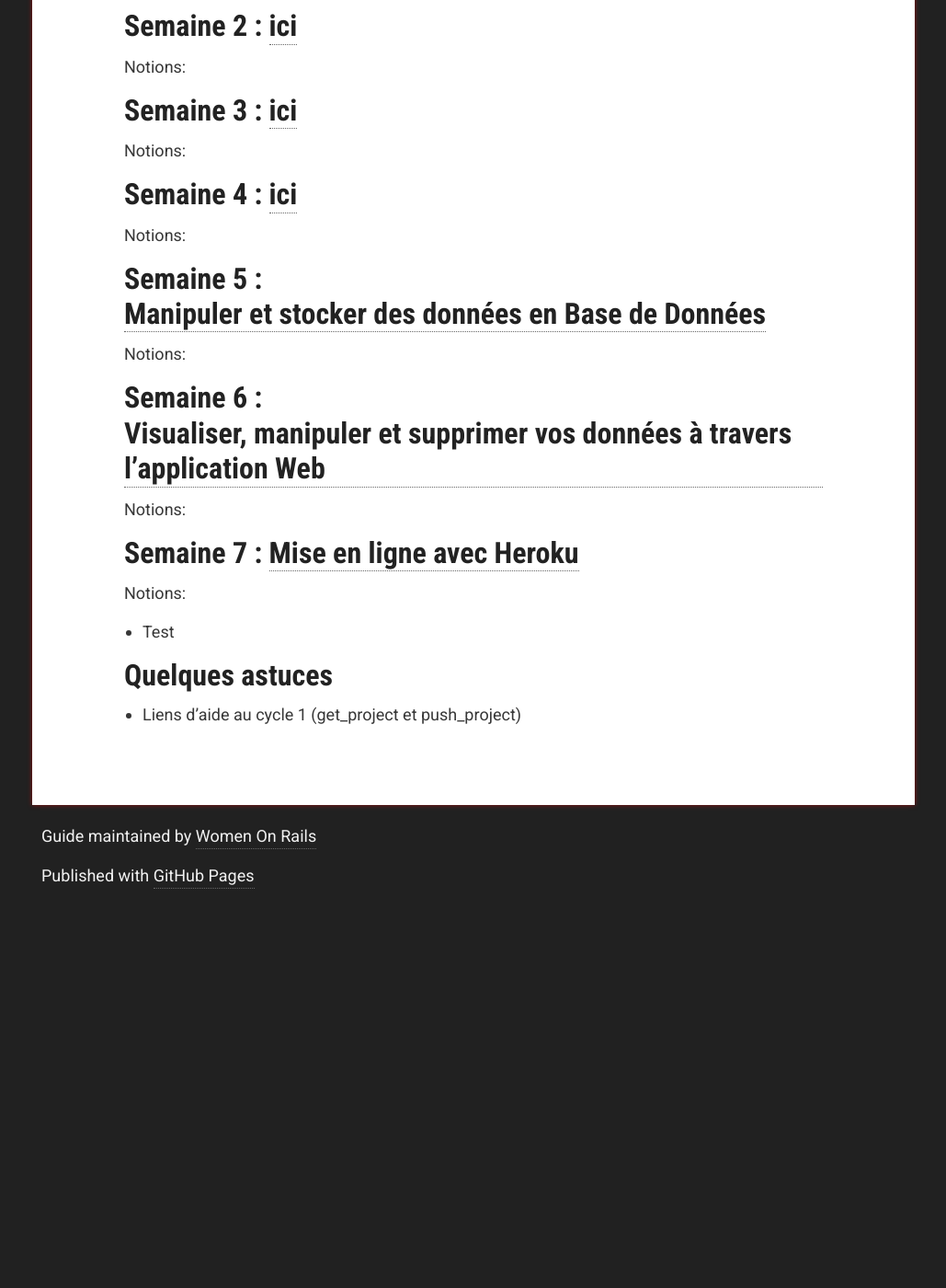
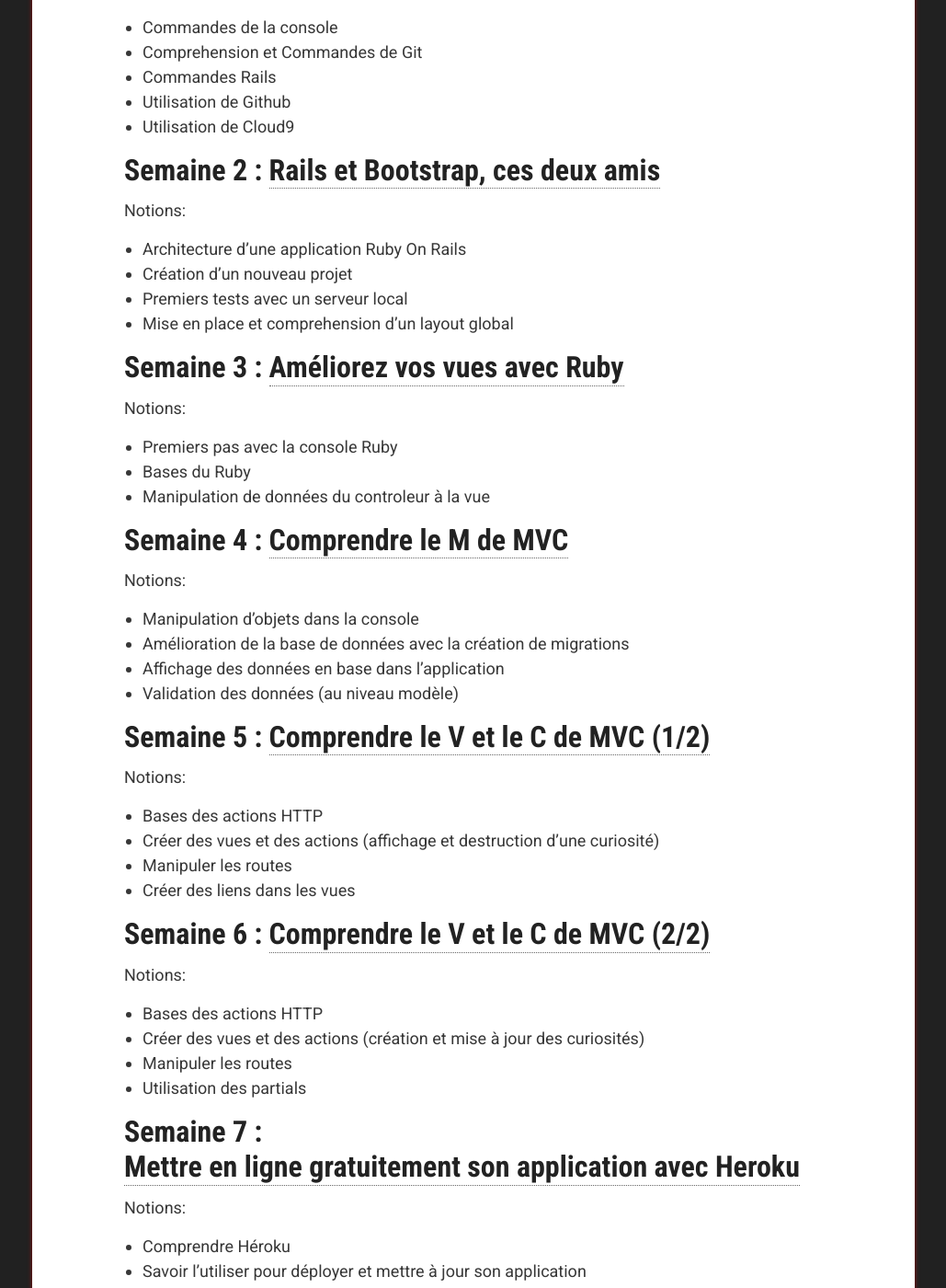
Before and after one commit to women-on-rails/guide, a Jekyll site: the page built from pages/cycles/cycle_1.md, in a window 1280 px wide and 1400 px high, scrolled down 442 px. Shown: the whole window at 92% size, without its empty margins (125-1154 px from the left). Built offline with Jekyll 4.4.1, drawn with Linux system fonts in a browser that asks for light colours; before the commit the page ends 1443 px from its top, so only the background shows below that; some of the changed text lies outside the part shown.

Commit message:
Update Cycle 1 page

```diff
--- a/pages/cycles/cycle_1.md
+++ b/pages/cycles/cycle_1.md
@@ -4,47 +4,67 @@ published: true
 permalink: /cycle_1
 ---
 
-[En construction]
-
 # Le cycle 1
 
 Le cycle 1 permet d'aborder l'architecture d'une application Ruby On Rails en construisant au fil des semaines un cabinet de curiosités.
 
-## Semaine 1 : [ici](https://github.com/women-on-rails/week-1)
+## Semaine 1 : [Comprendre le web / Premiers pas avec le terminal et Git](https://github.com/women-on-rails/week-1)
 
 Notions:
 
-## Semaine 2 : [ici](https://github.com/women-on-rails/week-2)
+* Commandes de la console
+* Comprehension et Commandes de Git
+* Commandes Rails
+* Utilisation de Github
+* Utilisation de Cloud9
+
+## Semaine 2 : [Rails et Bootstrap, ces deux amis](https://github.com/women-on-rails/week-2)
 
 Notions:
 
+* Architecture d'une application Ruby On Rails
+* Création d'un nouveau projet
+* Premiers tests avec un serveur local
+* Mise en place et comprehension d'un layout global
 
-## Semaine 3 : [ici](https://github.com/women-on-rails/week-3)
+## Semaine 3 : [Améliorez vos vues avec Ruby](https://github.com/women-on-rails/week-3)
 
 Notions:
 
+* Premiers pas avec la console Ruby
+* Bases du Ruby
+* Manipulation de données du controleur à la vue
 
-## Semaine 4 : [ici](https://github.com/women-on-rails/week-4)
+## Semaine 4 : [Comprendre le M de MVC](https://github.com/women-on-rails/week-4)
 
 Notions:
 
+* Manipulation d'objets dans la console
+* Amélioration de la base de données avec la création de migrations
+* Affichage des données en base dans l'application
+* Validation des données (au niveau modèle)
 
-## Semaine 5 : [Manipuler et stocker des données en Base de Données](https://github.com/women-on-rails/week-5)
+## Semaine 5 : [Comprendre le V et le C de MVC (1/2)](https://github.com/women-on-rails/week-5)
 
 Notions:
 
+* Bases des actions HTTP
+* Créer des vues et des actions (affichage et destruction d'une curiosité)
+* Manipuler les routes
+* Créer des liens dans les vues
 
-## Semaine 6 : [Visualiser, manipuler et supprimer vos données à travers l'application Web](https://github.com/women-on-rails/week-6)
+## Semaine 6 : [Comprendre le V et le C de MVC (2/2)](https://github.com/women-on-rails/week-6)
 
 Notions:
 
+* Bases des actions HTTP
+* Créer des vues et des actions (création et mise à jour des curiosités)
+* Manipuler les routes
+* Utilisation des partials
 
-## Semaine 7 : [Mise en ligne avec Heroku](https://github.com/women-on-rails/week-7)
+## Semaine 7 : [Mettre en ligne gratuitement son application avec Heroku](https://github.com/women-on-rails/week-7)
 
 Notions:
 
-* Test
-
-## Quelques astuces
-
-- Liens d'aide au cycle 1 (get_project et push_project)
+* Comprendre Héroku
+* Savoir l'utiliser pour déployer et mettre à jour son application
```
